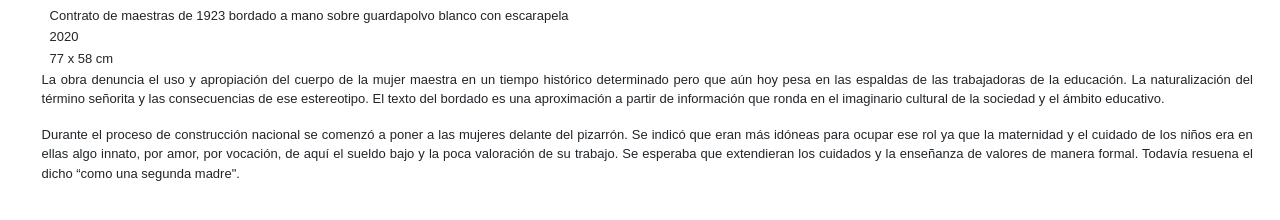
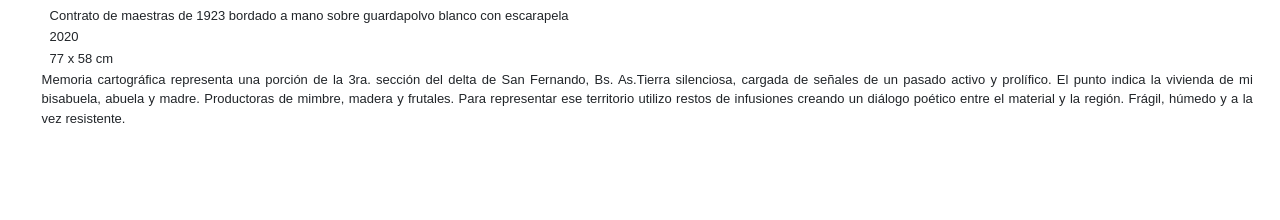
Before and after one commit to i-bruno/RicagnoWeb, a React (Create React App) app: page /memoria in a window 1280 px wide. Shown: the part 408-628 px from the top of the page. Built offline with nearby package versions, Linux system fonts and the light colour scheme.

Commit message:
Se incorporaron algunos textos nuevos

```diff
--- a/src/components/Memoria/Memoria.jsx
+++ b/src/components/Memoria/Memoria.jsx
@@ -24,10 +24,7 @@ const Memoria = () => {
             </p>
 
             <p>
-                La obra denuncia el uso y apropiación del cuerpo de la mujer maestra en un tiempo histórico determinado pero que aún hoy pesa en las espaldas de las trabajadoras de la educación. La naturalización del término señorita y las consecuencias de ese estereotipo. El texto del bordado es una aproximación a partir de información que ronda en el imaginario cultural de la sociedad y el ámbito educativo.
-            </p>
-            <p>
-                Durante el proceso de construcción nacional se comenzó a poner a las mujeres delante del pizarrón. Se indicó que eran más idóneas para ocupar ese rol ya que la maternidad y el cuidado de los niños era en ellas algo innato, por amor, por vocación, de aquí el sueldo bajo y la poca valoración de su trabajo. Se esperaba que extendieran los cuidados y la enseñanza de valores de manera formal. Todavía resuena el dicho “como una segunda madre".
+                Memoria cartográfica representa una porción de la 3ra. sección del delta de San Fernando, Bs. As.Tierra silenciosa, cargada de señales de un pasado activo y prolífico. El punto indica la vivienda de mi bisabuela, abuela y madre. Productoras de mimbre, madera y frutales. Para representar ese territorio utilizo restos de infusiones creando un diálogo poético entre el material y la región. Frágil, húmedo y a la vez resistente.
             </p>
         </section>
     </div>
--- a/src/components/Sintesis/Sintesis.jsx
+++ b/src/components/Sintesis/Sintesis.jsx
@@ -25,10 +25,7 @@ const Sintesis = () => {
                 </p>
 
                 <p>
-            La obra denuncia el uso y apropiación del cuerpo de la mujer maestra en un tiempo histórico determinado pero que aún hoy pesa en las espaldas de las trabajadoras de la educación. La naturalización del término señorita y las consecuencias de ese estereotipo. El texto del bordado es una aproximación a partir de información que ronda en el imaginario cultural de la sociedad y el ámbito educativo.
-        </p>
-        <p>
-            Durante el proceso de construcción nacional se comenzó a poner a las mujeres delante del pizarrón. Se indicó que eran más idóneas para ocupar ese rol ya que la maternidad y el cuidado de los niños era en ellas algo innato, por amor, por vocación, de aquí el sueldo bajo y la poca valoración de su trabajo. Se esperaba que extendieran los cuidados y la enseñanza de valores de manera formal. Todavía resuena el dicho “como una segunda madre".
+                    Síntesis de la memoria es una obra que hace hincapié en el espacio, el color y lo sensorial. Representa la fachada de la casa donde vivieron mi bisabuela, mi abuela y mi madre, ubicada en la tercera sección de islas del delta del Paraná, en la provincia de Buenos Aires. El color y la textura son un elemento activo en la obra, utilizándolo como lenguaje y código. Mediante variaciones de tonalidades sobre el soporte y gracias a la transparencia del material, se consigue un efecto óptico centrando la luz en el dibujo arquitectónico, mientras que el color imitativo del río domina la obra. Durante el proceso de trabajo las bolsas de infusiones transmutan para formar parte de un patrón geométrico siendo ubicadas cuidadosamente en yuxtaposición procurando sostener la forma, sus colores y transparencias. La geometría pensada desde la afectividad funciona como instrumento para ejercitar mis recuerdos y construir estéticamente mi memoria.
                 </p>
             </section>
         </div>
```
Lines whose indentation alone changed are shown as unchanged.
